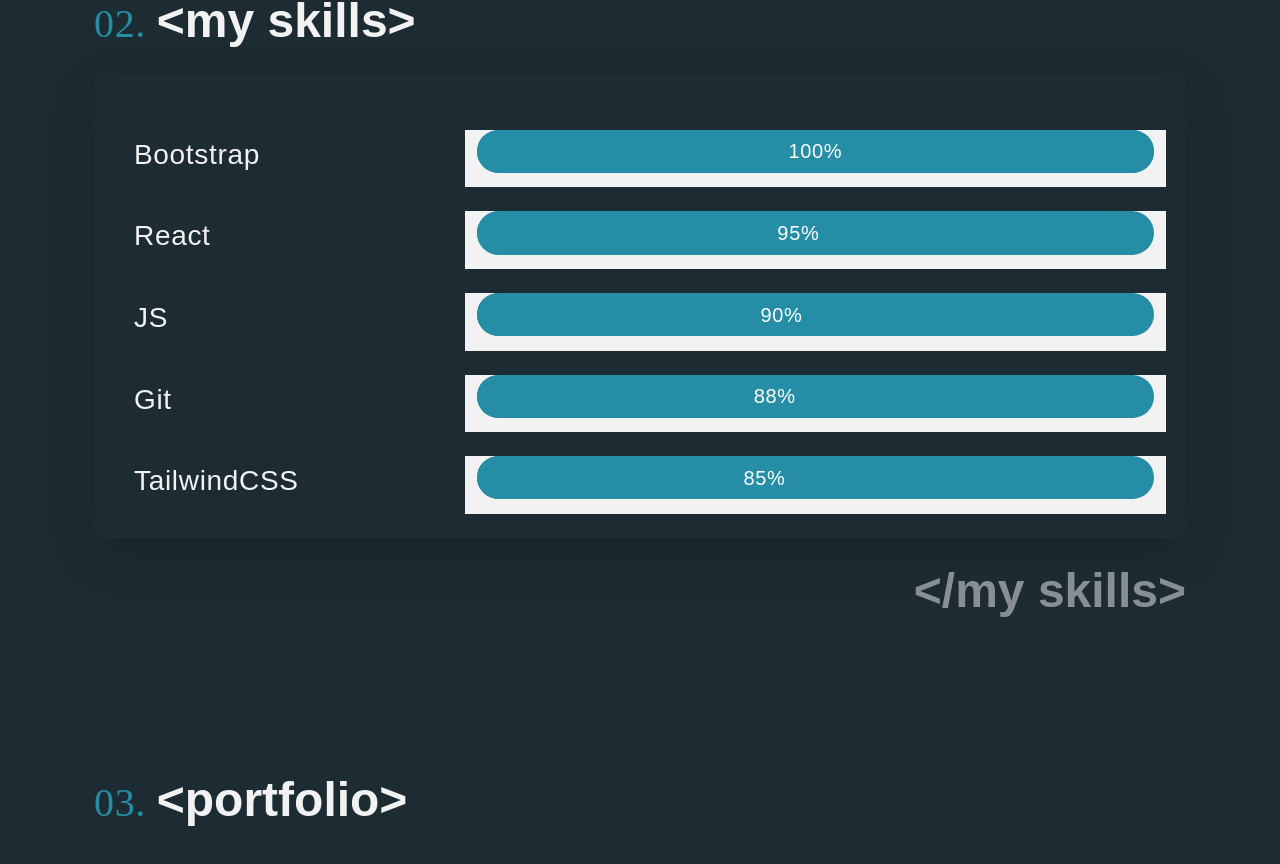
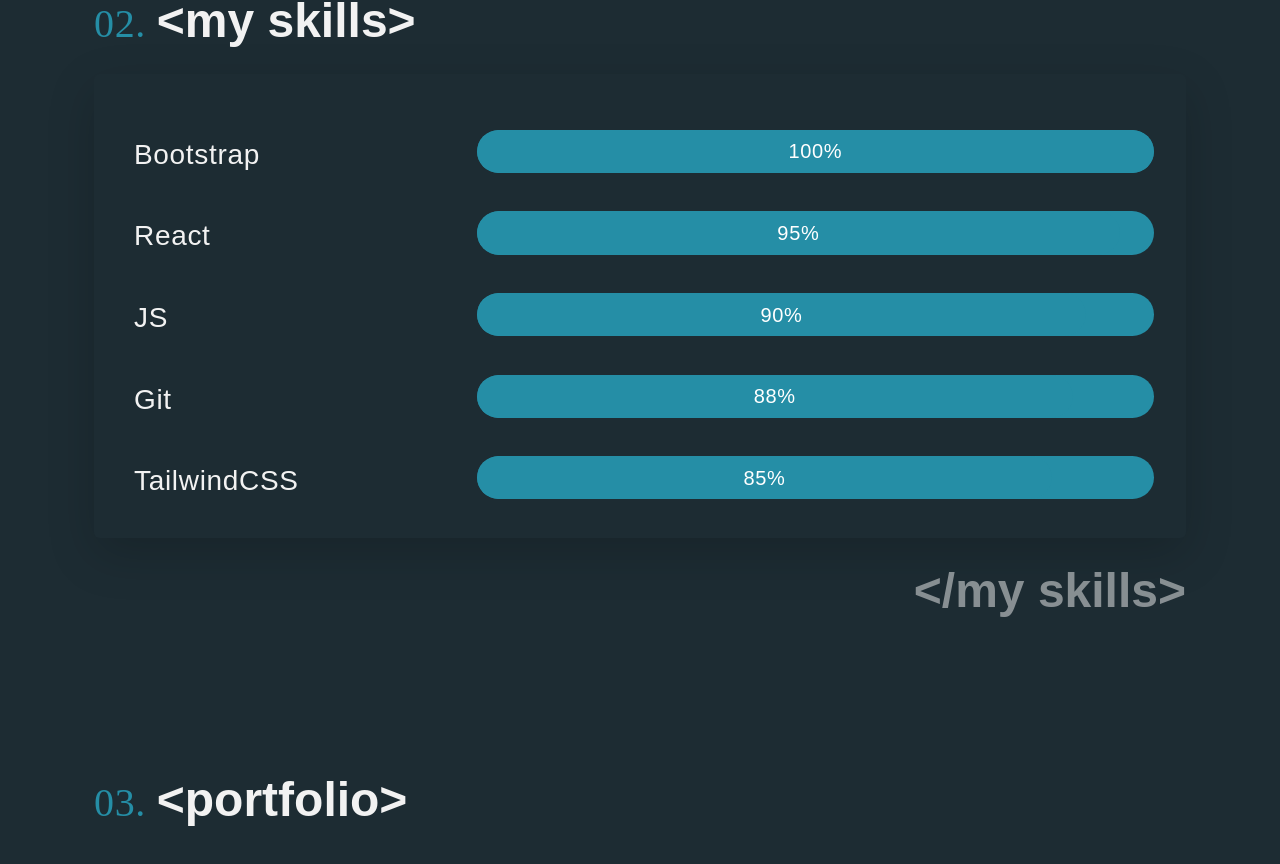
Before and after one commit to Kafolabi/portfolio, a React (Create React App) app: page / in a window 1280 px wide. Shown: the part 1516-2380 px from the top of the page. Built offline with nearby package versions, Linux system fonts and the light colour scheme; a web font is replaced by a local one.

Commit message:
Update Skillset.js

```diff
--- a/src/components/Skillset.js
+++ b/src/components/Skillset.js
@@ -4,10 +4,10 @@
       <div className="col-sm-4">
         <h3 className="p-2">{skill.name}</h3>
       </div>
-      <div className="col-sm-8" style={{backgroundColor: "#f2f2f2"}}>
+      <div className="col-sm-8">
         <div className="progress rounded-pill">
           <div
-            className="progress-bar bg-cta"
+            className="progress-bar bg-cta rounded-pill"
             style={{ width: skill.value }}
           >
             <span className="fs-5">{skill.value}</span>
```
